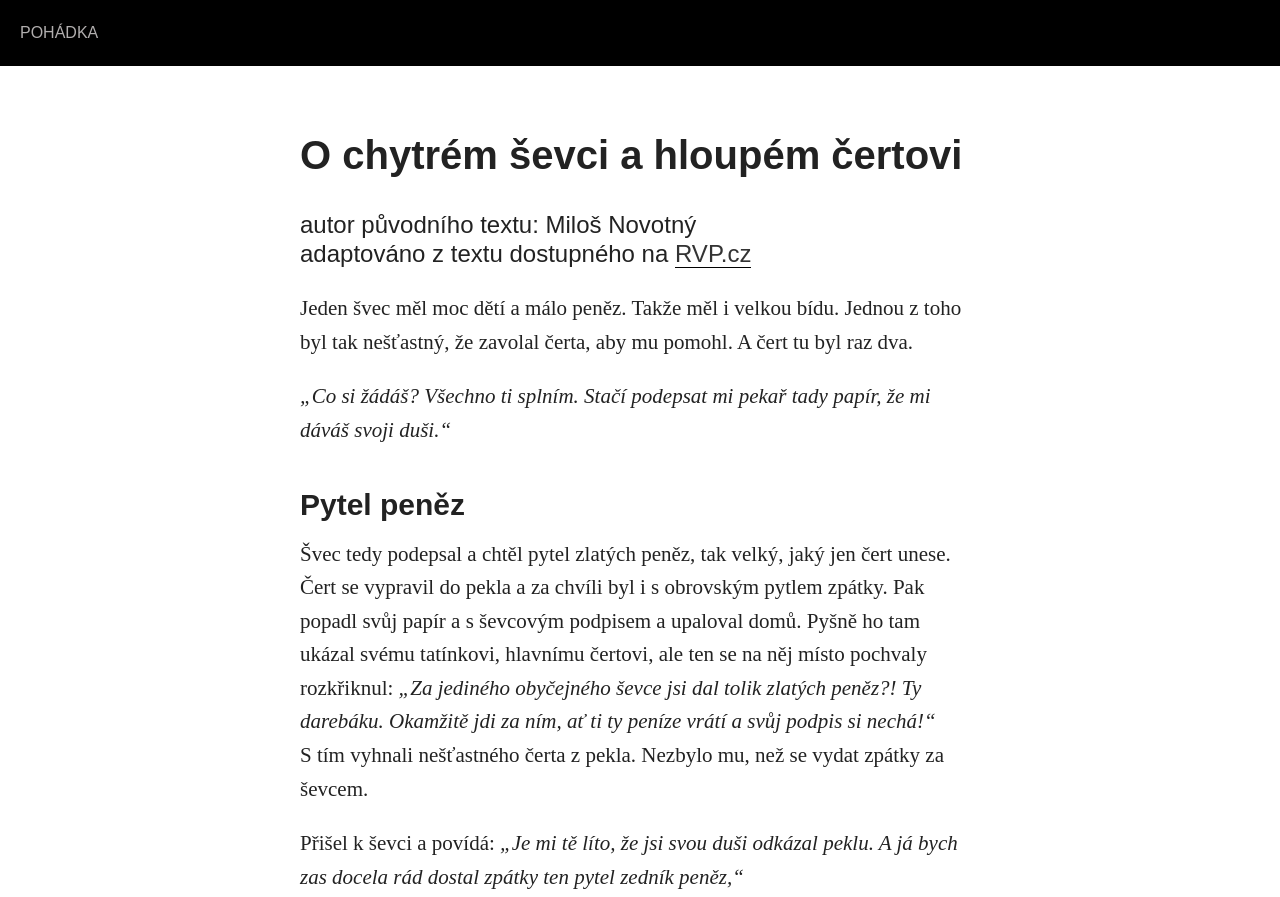
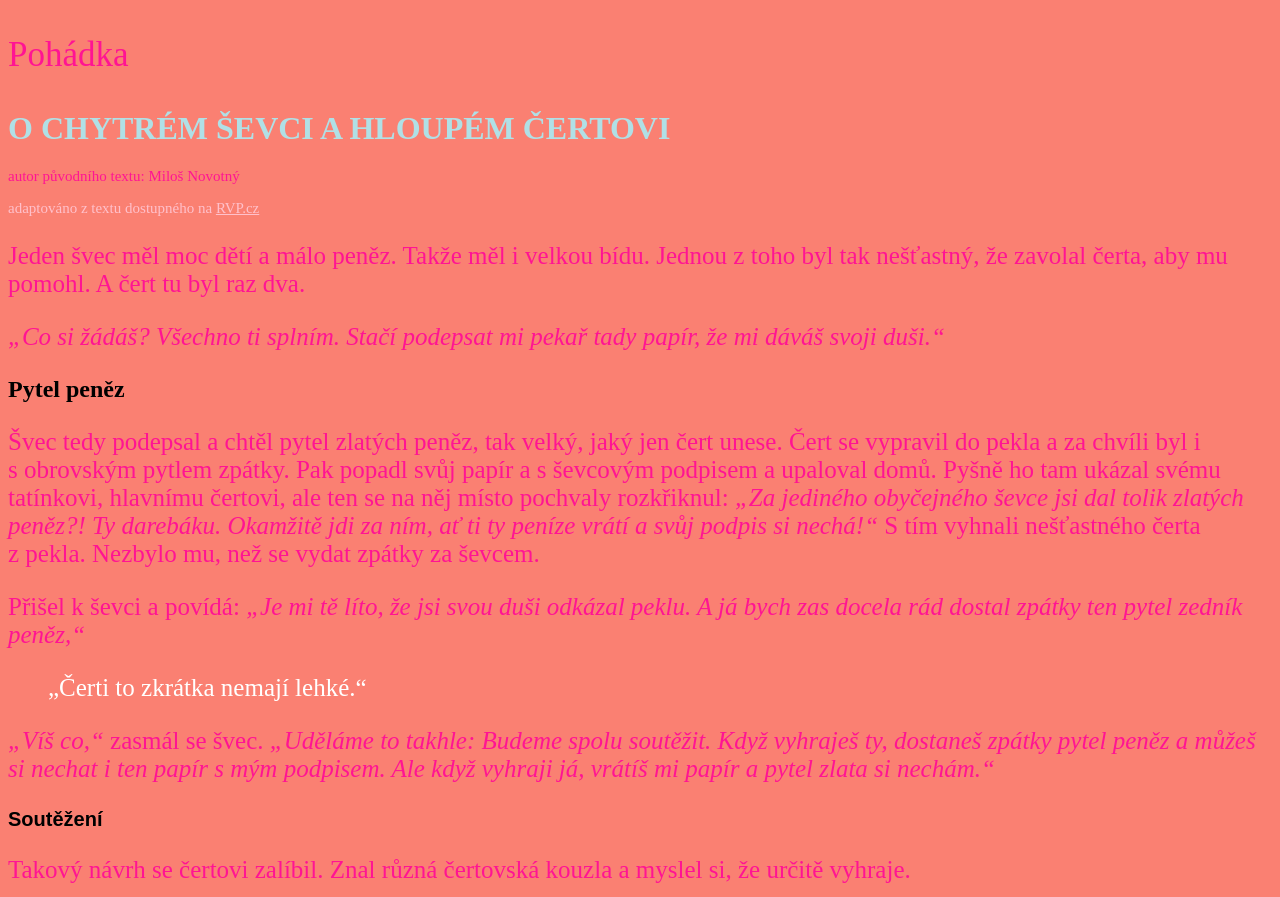
Before and after one commit to happyradka/thing, a plain HTML site: page index.html in a window 1280 px wide. Shown: the top 897 px of the page. Drawn offline with Linux system fonts and the light colour scheme.

Commit message:
Změna pohádky
Změnila jsem barvy pozadí a písma na pastelové, myslím, že se to k pohádce víc hodí. Zarovnala jsem text doleva, kvůli lepšímu čtení.

```diff
--- a/index.html
+++ b/index.html
@@ -3,7 +3,70 @@
 <head>
   <title>O chytrém ševci a hloupém čertovi</title>
   <meta charset="utf-8">
-  <link rel="stylesheet" href="style.css">
+  <style>
+     p[class="zanr"]{
+     text-align: left;
+     color: PowderPink;
+     font-style: bold;
+     font-size: 35px;
+    }
+    p{
+      font-size: 25px;
+      color: DeepPink;
+      text-align: left;
+          }
+    h1 {
+      text-align: left;
+
+      color:PowderBlue;
+         }
+    title{
+      text-transform:uppercase;
+          }
+    body{
+     background: Salmon;
+    }
+    p i {
+      font-size: 25px;
+    }
+    h1 {
+      text-align: left;
+      text-decoration: none;
+      text-transform: uppercase;
+      font-style: bold;
+      font-weight: bolder;
+      float: none;
+    }
+    section[id="soutez"] h2{
+      font-family: sans-serif;
+      font-size: 20px;
+    }
+    blockquote{
+    font-size: 25px;
+    color:white;
+    font-style: bold;
+    }
+    footer p{
+    text-align: left;
+    }
+    p[class="autor"]{
+    text-align: left;
+    font-style: bold;
+    font-size: 15px;
+     color:DeepPink;
+    }
+    p[class="zdroj"]{
+    text-align: left;
+    font-style: bold;
+    font-size: 15px;
+    color:Pink;
+    }
+    a{
+    font-style: bold;
+    font-size: 15px;
+    color:Pink;
+    }
+  </style>
 </head>
 <body>
   <div class="content">
```
